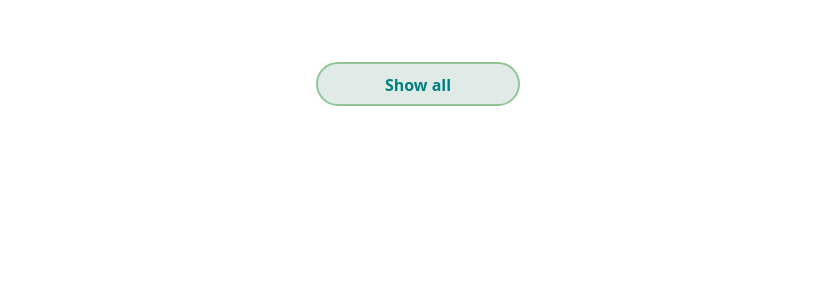
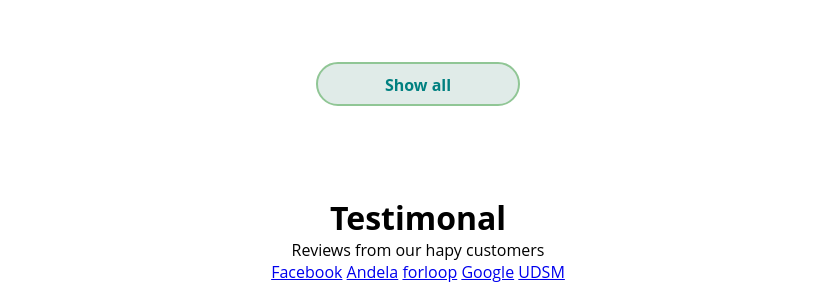
Before and after one commit to Benkabo/FakeCodes, a plain HTML site: page index.html in a window 1280 px wide. Shown: the part 1572-1855 px from the top of the page, without its empty margins (222-1057 px from the left). Before the commit the page ends 1768 px from the top, so only its background shows below. Drawn offline with Linux system fonts and the light colour scheme.

Commit message:
feat:(added testimonal section)

```diff
--- a/index.html
+++ b/index.html
@@ -4,6 +4,8 @@
         <link rel="stylesheet" href="style.css">
     </head>
     <body>
+
+            <!--navigation bar-->
             <nav>
                 <ul id='navbar'>
                     <li><a href="#clients">Clients</a></li>
@@ -11,6 +13,7 @@
                     <li><a href="#contactUs">Contact Us</a></li>
                 </ul>
             </nav>
+                  <!--Homepage-->
                  <div id="Homepage" class="intro">
 
                         <h1>Fake Codes</h1>
@@ -19,6 +22,7 @@
                  </div>
 
                 </div>
+                <!--Client section-->
                 <div id="clients" class="work">
                      <h2 class="work-header">Some of our clients..</h2>
                      <a href="https://andela.com/" target="_blank" class="project project-tile">
@@ -49,6 +53,19 @@
                     <a href="#clients" class="show-all" >Show all</a>
                 </div>
 
+                <!-- Testimonal section -->
+                <div id="testimonal" class="review">
+                    <div class="header">
+                        <h1>Testimonal</h1>
+                        <p>Reviews from our hapy customers</p>
+                    </div>
+                    <a href="#" class="contact-details">Facebook</a>
+                    <a href="#" class="contact-details">Andela</a>
+                    <a href="#" class="contact-details">forloop</a>
+                    <a href="#" class="contact-details">Google</a>
+                    <a href="#" class="contact-details">UDSM</a>
+                 </div>
+
 
 
         <script src="main.js"></script>
```
Lines whose indentation alone changed are shown as unchanged.
